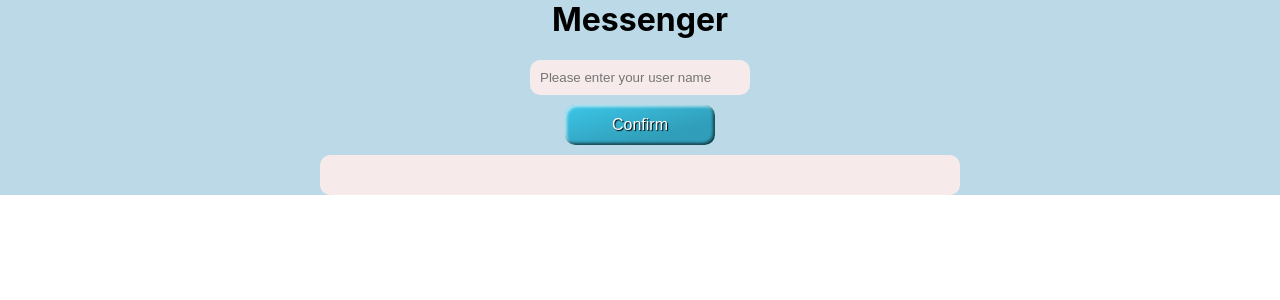
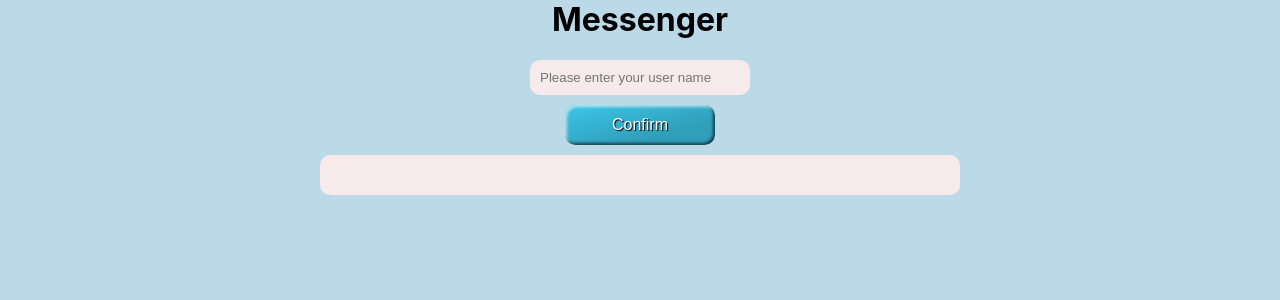
Before and after one commit to JustDevWeb/ReactJS1, a React (Create React App) app: page / in a window 1280 px wide. Shown: the top 300 px of the page. Built offline with nearby package versions, Linux system fonts and the light colour scheme.

Commit message:
changed css

```diff
--- a/src/App.scss
+++ b/src/App.scss
@@ -2,6 +2,9 @@
   text-align: center;
 }
 
+.chat-wrapper{
+  height: 100vh;
+}
 
 .quotes-block{
   display: flex;
```
